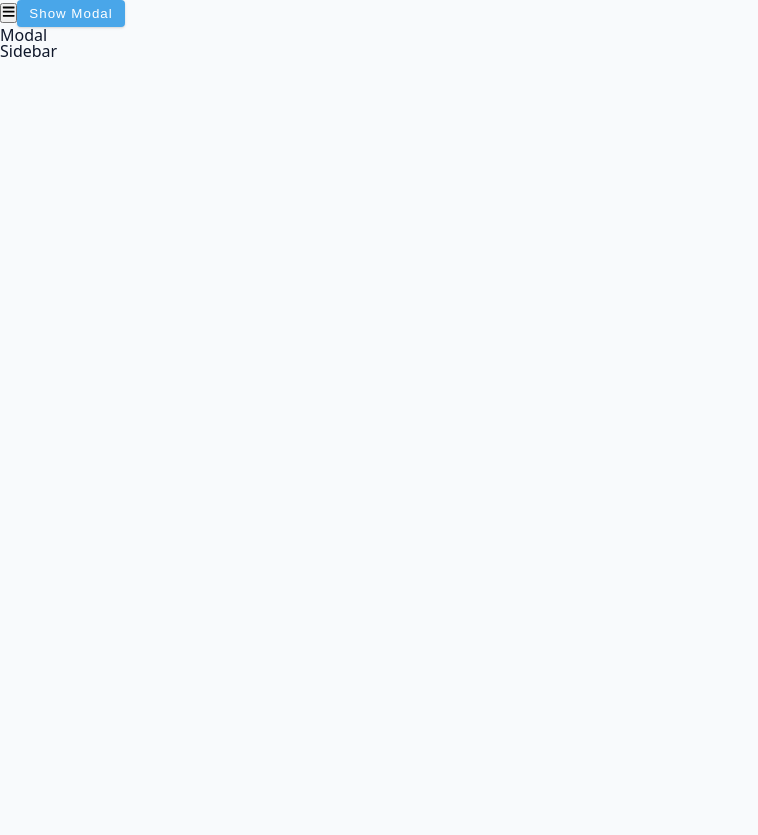
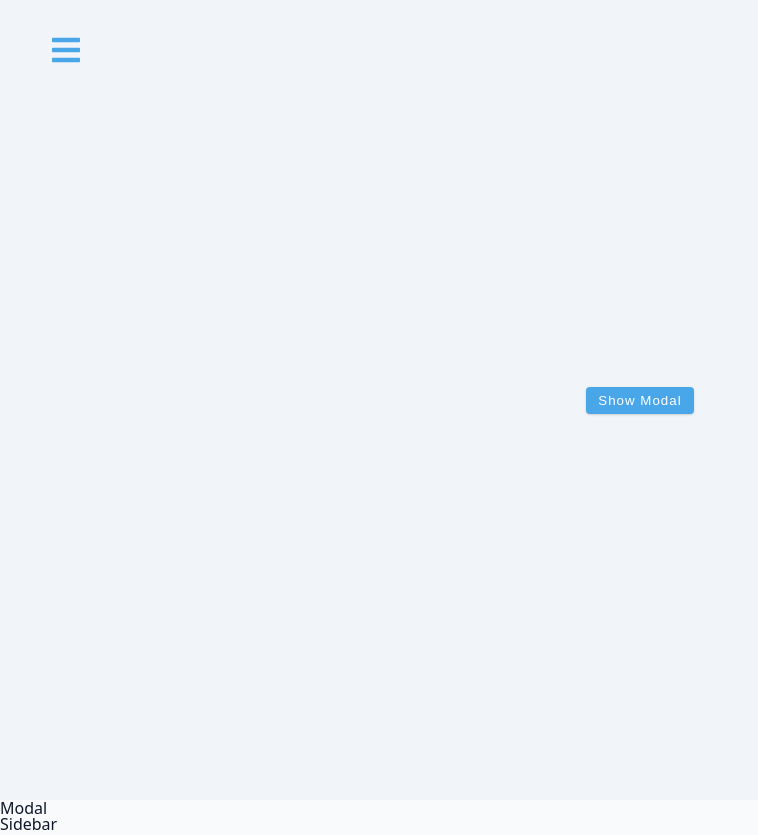
Before and after one commit to LaelPierre/react_projects, a React (Vite) app in the folder sidebar_modal/: page / in a window 1280 px wide. Shown: the whole page, without its empty margins (0-758 px from the left). Before the commit the page ends 800 px from the top, so only its background shows below. Built offline with nearby package versions, Linux system fonts and the light colour scheme.

Commit message:
added css on home component

```diff
--- a/sidebar_modal/src/index.css
+++ b/sidebar_modal/src/index.css
@@ -66,8 +66,8 @@
 
 body {
   background: var(--backgroundColor);
-  font-family: system-ui, -apple-system, BlinkMacSystemFont, 'Segoe UI', Roboto,
-    Oxygen, Ubuntu, Cantarell, 'Open Sans', 'Helvetica Neue', sans-serif;
+  font-family: system-ui, -apple-system, BlinkMacSystemFont, "Segoe UI", Roboto,
+    Oxygen, Ubuntu, Cantarell, "Open Sans", "Helvetica Neue", sans-serif;
   font-weight: 400;
   line-height: 1;
   color: var(--textColor);
@@ -257,3 +257,35 @@
 Project CSS
 ===============
 */
+
+main {
+  min-height: 100vh;
+  display: flex;
+  justify-content: center;
+  align-items: center;
+  background: var(--grey-100);
+}
+
+.sidebar-toggle {
+  position: fixed;
+  top: 2rem;
+  left: 3rem;
+  font-size: 2rem;
+  background: transparent;
+  border-color: transparent;
+  color: var(--primary-500);
+  cursor: pointer;
+  animation: bounce 2s ease-in-out infinite;
+}
+
+@keyframes bounce {
+  0% {
+    transform: scale(1);
+  }
+  50% {
+    transform: scale(1.5);
+  }
+  100% {
+    transform: scale(1);
+  }
+}
```
